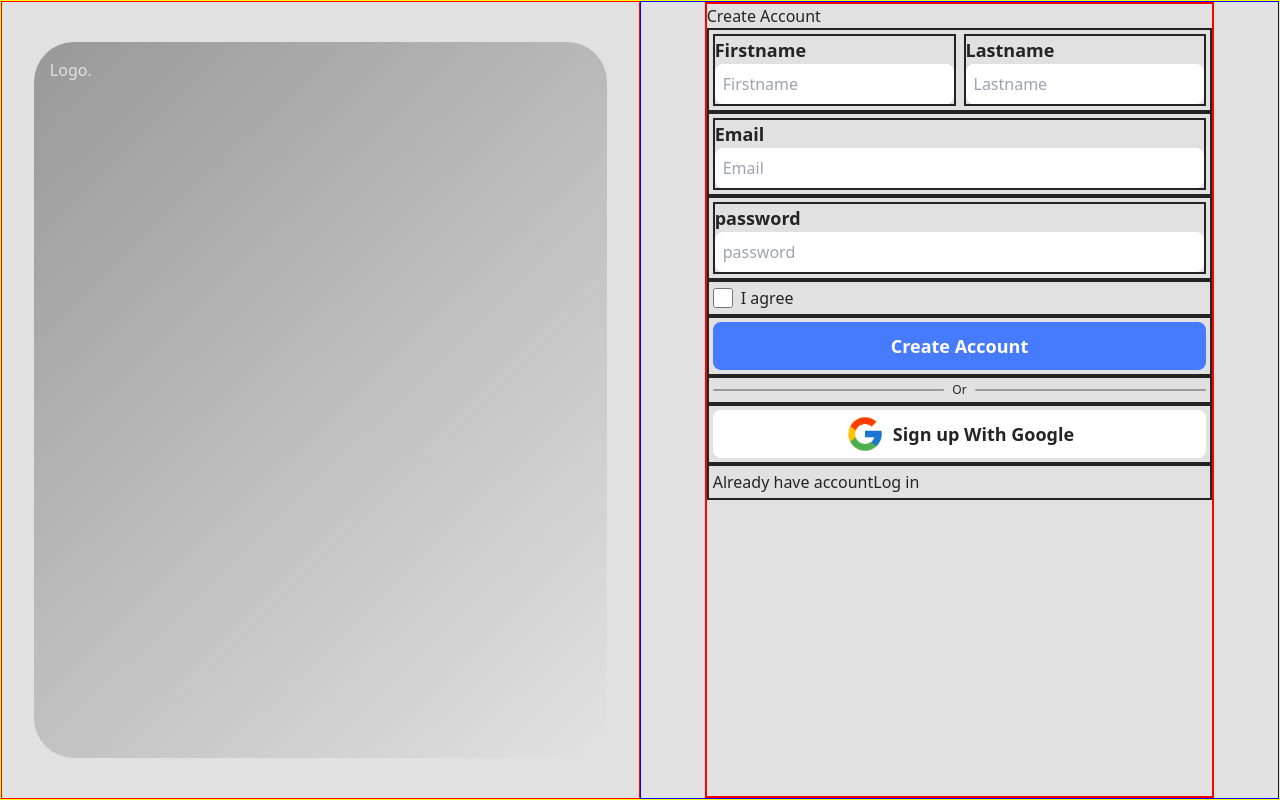
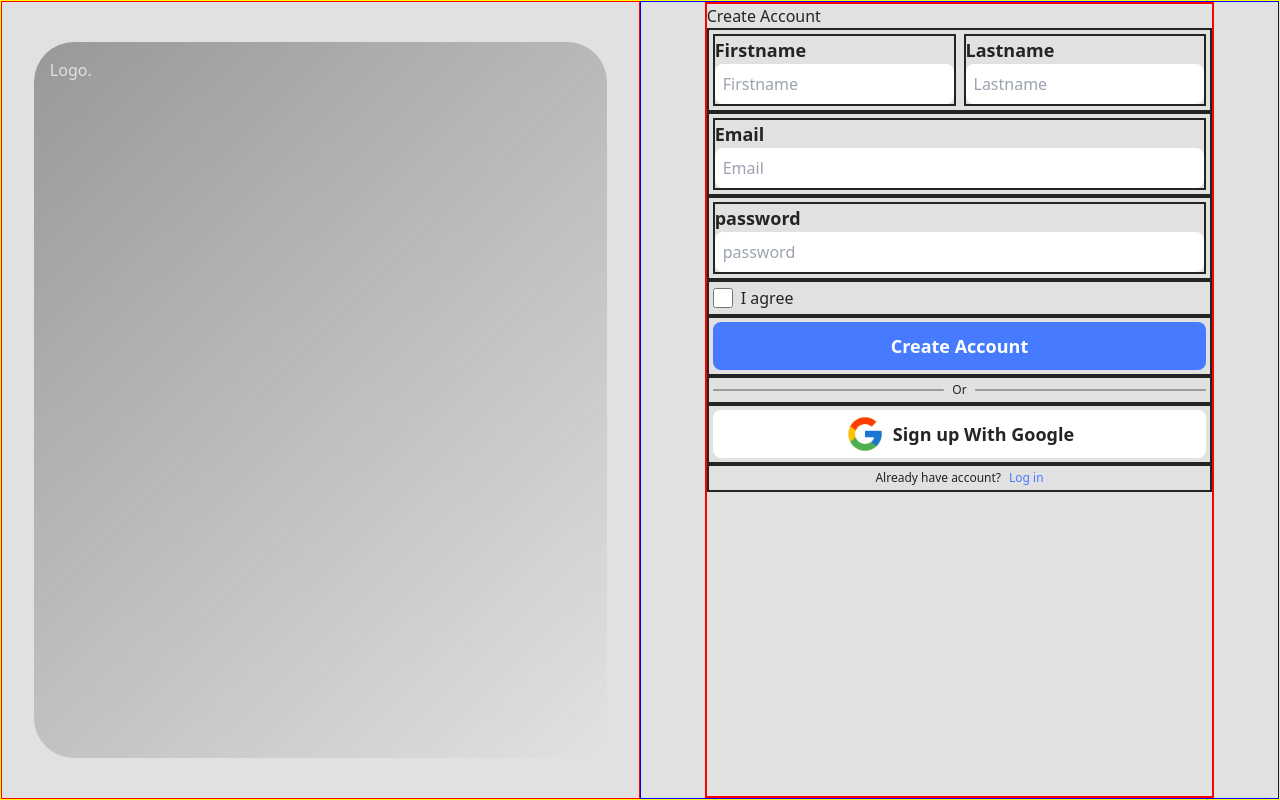
Before and after one commit to TsitouhRanjafy/Gestion-Bibliotheque, an Angular app in the folder Ui/: page / in a window 1280 px wide. Built offline with nearby package versions, Linux system fonts and the light colour scheme.

Commit message:
sous component already create-account

```diff
--- a/Ui/src/app/component/create-account/already/already.component.html
+++ b/Ui/src/app/component/create-account/already/already.component.html
@@ -1,4 +1,4 @@
-<main class="flex flex-row">
-    <p>{{ question }}</p>
-    <a href="">{{ solution }}</a>
+<main class="flex flex-row justify-center items-center gap-2 font-medium text-xs">
+    <p class="cursor-default select-none">{{ question }}</p>
+    <a class="text-blue active:text-blueactive cursor-pointer select-none" >{{ solution }}</a>
 </main>
--- a/Ui/src/app/component/create-account/already/already.component.ts
+++ b/Ui/src/app/component/create-account/already/already.component.ts
@@ -9,6 +9,6 @@ import { Component, Input } from '@angular/core';
 })
 export class AlreadyComponent {
 
-  @Input() question: string = 'Already have account'
+  @Input() question: string = 'Already have account?'
   @Input() solution: string = 'Log in'
 }
--- a/Ui/src/app/pages/create-account/create-account.component.html
+++ b/Ui/src/app/pages/create-account/create-account.component.html
@@ -22,9 +22,7 @@
         <div class="border-2 p-1" id="submit"><app-button title="Create Account"/></div>
         <div class="border-2 p-1" id="google"><app-or/></div>
         <div class="border-2 p-1" id="or"><app-button textcolor="text-primary" background="bg-whitepropre" title="Sign up With Google" iconPath="assets/icons8-logo-google-48.png"/></div>
-        <div class="border-2 p-1" id="login">
-            <app-already/>
-        </div>
+        <div class="border-2 p-1" id="login"><app-already/></div>
         </div>
     </section>
 
```
